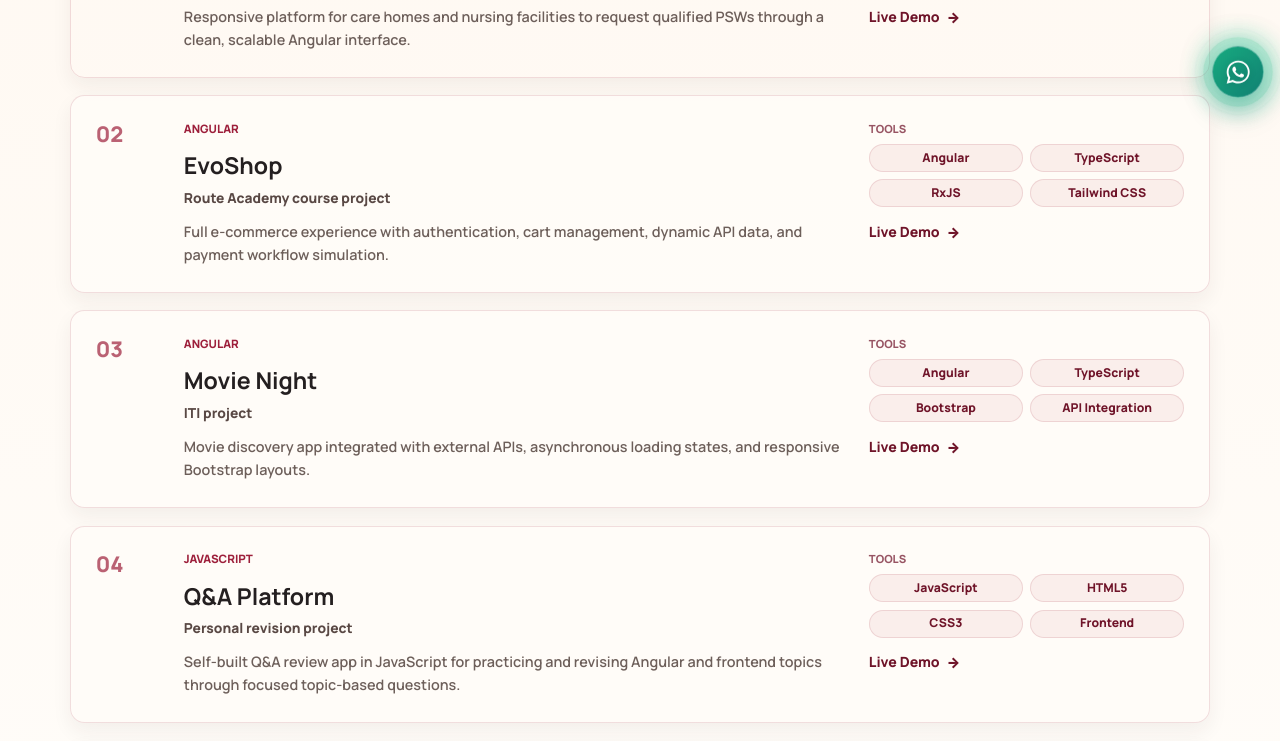
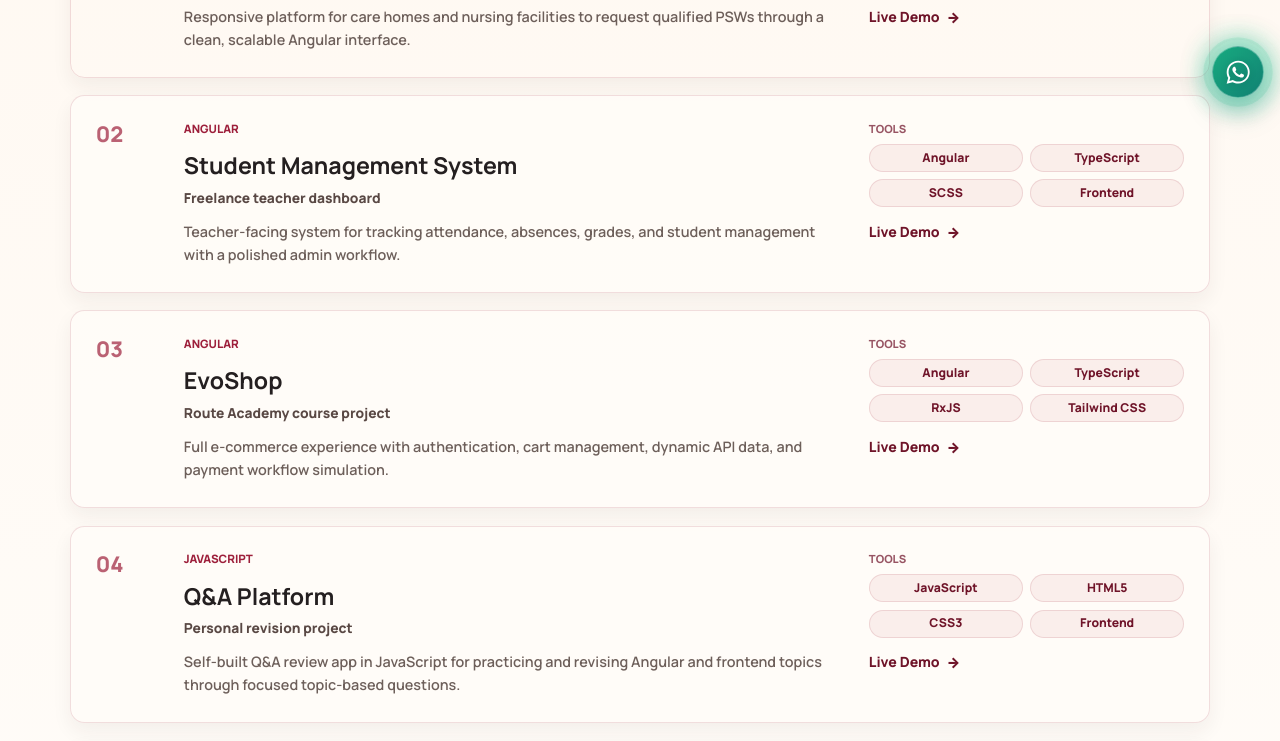
Before and after one commit to MalakMohamed119/MyPortfolio, an Angular app: page /projects in a window 1280 px wide. Shown: the part 680-1421 px from the top of the page. Built offline with nearby package versions, Linux system fonts and the light colour scheme.

Commit message:
first commit

```diff
--- a/src/app/data/projects.data.ts
+++ b/src/app/data/projects.data.ts
@@ -5,9 +5,10 @@ export const PROJECTS_BY_LANGUAGE = {
   ar: [
     { title: 'LoCum', type: 'منصة عمل حر في المجال الصحي', category: 'Angular', description: 'منصة متجاوبة تساعد دور الرعاية والمنشآت التمريضية على طلب مساعدين مؤهلين من خلال واجهة Angular نظيفة وقابلة للتوسع.', stack: ['Angular', 'TypeScript', 'SCSS', 'API Integration'], link: 'https://lo-cum.vercel.app/', featured: true },
     { title: 'EvoShop', type: 'مشروع تدريبي من Route Academy', category: 'Angular', description: 'تجربة متجر إلكتروني متكاملة تشمل تسجيل الدخول، إدارة السلة، عرض بيانات ديناميكية من API، ومحاكاة عملية الدفع.', stack: ['Angular', 'TypeScript', 'RxJS', 'Tailwind CSS'], link: 'https://e-commerce-five-kappa-11.vercel.app' },
-    { title: 'Movie Night', type: 'مشروع تدريبي في ITI', category: 'Angular', description: 'تطبيق لاكتشاف الأفلام يعتمد على APIs خارجية، مع عرض واضح لحالة التحميل وتصميم Bootstrap متجاوب.', stack: ['Angular', 'TypeScript', 'Bootstrap', 'API Integration'], link: 'https://movie-night-seven.vercel.app' },
+    { title: 'Student Management System', type: 'نظام إدارة طلاب للعمل الحر', category: 'Angular', description: 'نظام للمدرسين يتابع الحضور والغياب والدرجات وإدارة الطلاب مع واجهة إدارة أنيقة.', stack: ['Angular', 'TypeScript', 'SCSS', 'Frontend'], link: 'https://e-student-management-system.vercel.app/login' },
     { title: 'Q&A Platform', type: 'مشروع مراجعة شخصي', category: 'JavaScript', description: 'منصة أسئلة وأجوبة مبنية بـ JavaScript للتدريب والمراجعة على Angular وموضوعات الواجهات الأمامية من خلال أسئلة منظمة حسب الموضوع.', stack: ['JavaScript', 'HTML5', 'CSS3', 'Frontend'], link: 'https://q-a-omega.vercel.app/' },
     { title: 'MedGuid', type: 'مشروع التخرج', category: 'Angular', description: 'منصة رعاية صحية شاملة تربط المرضى والأطباء والإدارة بتجربة رقمية متكاملة، مع مساعد صحي ذكي للحجز والسجلات الطبية ولوحات تحكم حسب الدور.', stack: ['Angular', 'TypeScript', 'SSR', 'SCSS', 'API Integration'], link: 'https://medical-finalproject.vercel.app' },
+    { title: 'Movie Night', type: 'مشروع تدريبي في ITI', category: 'Angular', description: 'تطبيق لاكتشاف الأفلام يعتمد على APIs خارجية، مع عرض واضح لحالة التحميل وتصميم Bootstrap متجاوب.', stack: ['Angular', 'TypeScript', 'Bootstrap', 'API Integration'], link: 'https://movie-night-seven.vercel.app' },
     { title: 'Weather App', type: 'مشروع تدريبي من Route Academy', category: 'JavaScript', description: 'تطبيق طقس تفاعلي يجلب تحديثات الطقس الحية ويعرضها حسب بيانات الموقع.', stack: ['JavaScript', 'Bootstrap', 'Async API'], link: 'https://weather-app-nine-sand-74.vercel.app/' },
     { title: 'Quote Studio', type: 'مولد اقتباسات عشوائية', category: 'JavaScript', description: 'تطبيق متجاوب لعرض اقتباس جديد عند كل ضغطة، مع تجنب تكرار نفس الاقتباس مرتين متتاليتين وواجهة تحريرية نظيفة بخلفية ديكورية مناسبة.', stack: ['HTML5', 'CSS3', 'Bootstrap', 'JavaScript'], link: 'https://random-quote-mu-eight.vercel.app/' },
     { title: 'Bookmark App', type: 'مشروع تدريبي من Route Academy', category: 'JavaScript', description: 'تطبيق لإدارة الروابط يتيح الحفظ، التحقق، الفهرسة، والتعديل باستخدام التخزين المحلي.', stack: ['JavaScript', 'CRUD', 'Bootstrap'], link: 'https://malakmohamed119.github.io/Bookmark/' },
@@ -26,20 +27,20 @@ export const PROJECTS_BY_LANGUAGE = {
       featured: true,
     },
     {
+      title: 'Student Management System',
+      type: 'Freelance teacher dashboard',
+      category: 'Angular',
+      description: 'Teacher-facing system for tracking attendance, absences, grades, and student management with a polished admin workflow.',
+      stack: ['Angular', 'TypeScript', 'SCSS', 'Frontend'],
+      link: 'https://e-student-management-system.vercel.app/login',
+    },
+    {
       title: 'EvoShop',
       type: 'Route Academy course project',
       category: 'Angular',
       description: 'Full e-commerce experience with authentication, cart management, dynamic API data, and payment workflow simulation.',
       stack: ['Angular', 'TypeScript', 'RxJS', 'Tailwind CSS'],
       link: 'https://e-commerce-five-kappa-11.vercel.app',
-    },
-    {
-      title: 'Movie Night',
-      type: 'ITI project',
-      category: 'Angular',
-      description: 'Movie discovery app integrated with external APIs, asynchronous loading states, and responsive Bootstrap layouts.',
-      stack: ['Angular', 'TypeScript', 'Bootstrap', 'API Integration'],
-      link: 'https://movie-night-seven.vercel.app',
     },
     {
       title: 'Q&A Platform',
@@ -56,6 +57,14 @@ export const PROJECTS_BY_LANGUAGE = {
       description: 'Healthcare platform connecting patients, doctors, and administrators with appointment booking, medical records, and role-based dashboards, enhanced by an integrated AI Health Assistant.',
       stack: ['Angular', 'TypeScript', 'SSR', 'SCSS', 'API Integration'],
       link: 'https://medical-finalproject.vercel.app',
+    },
+    {
+      title: 'Movie Night',
+      type: 'ITI project',
+      category: 'Angular',
+      description: 'Movie discovery app integrated with external APIs, asynchronous loading states, and responsive Bootstrap layouts.',
+      stack: ['Angular', 'TypeScript', 'Bootstrap', 'API Integration'],
+      link: 'https://movie-night-seven.vercel.app',
     },
     {
       title: 'Weather App',
```
Also changed, not shown: 1 other file (tests, documents, lock files or other folders).
